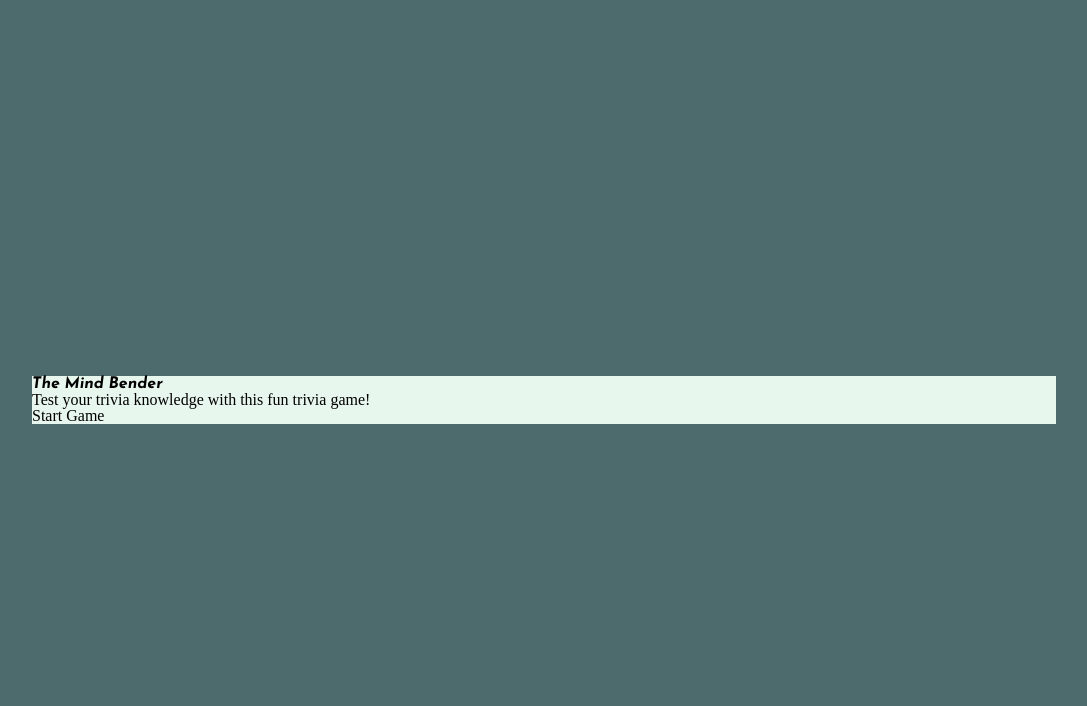
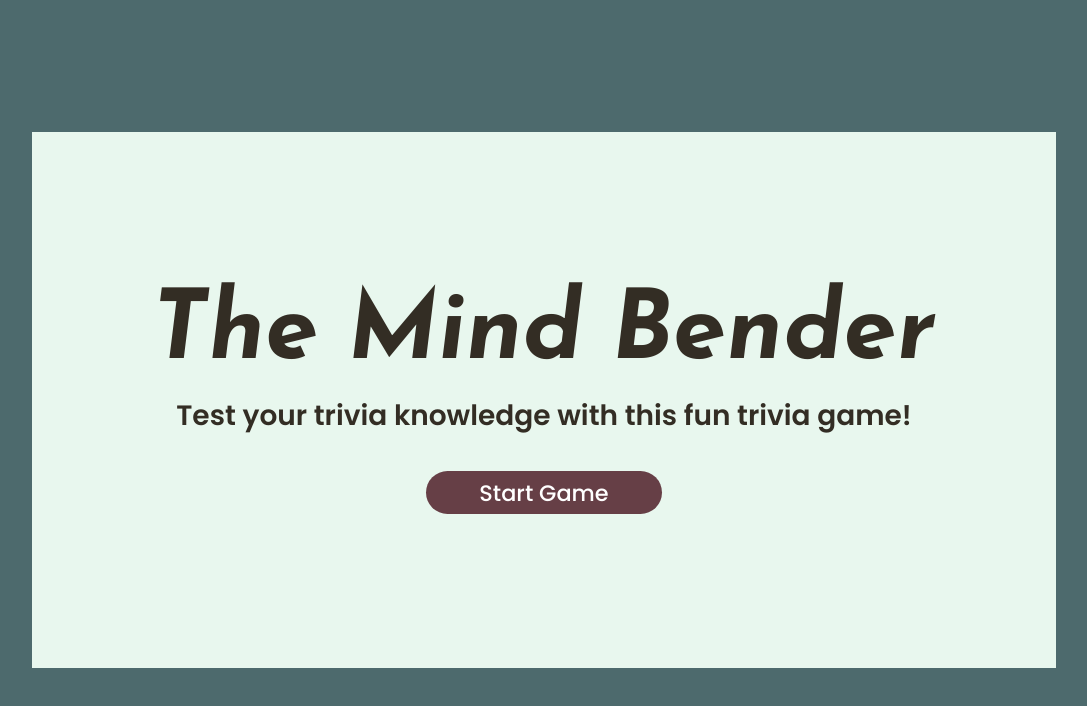
Before and after one commit to TiffanyStPierre/react-trivia-game-app, a React (Create React App) app: page / in a window 1280 px wide. Shown: the top 706 px of the page, without its empty margins (96-1183 px from the left). Built offline with nearby package versions, Linux system fonts and the light colour scheme.

Commit message:
Completed landing page

```diff
--- a/src/components/layout/LandingHeader.jsx
+++ b/src/components/layout/LandingHeader.jsx
@@ -1,9 +1,11 @@
+import {Link} from 'react-router-dom';
+
 export default function LandingHeader() {
     return (
         <div className="landing-header">
             <h1 className="landing-h1">The Mind Bender</h1>
             <p className="landing-subtitle">Test your trivia knowledge with this fun trivia game!</p>
-            <a>Start Game</a>
+            <Link to='/quiz' className="start-game">Start Game</Link>
         </div>
     )
 }
--- a/src/index.css
+++ b/src/index.css
@@ -1,4 +1,9 @@
 @import url('https://fonts.googleapis.com/css2?family=Josefin+Sans:ital,wght@1,700&family=Poppins:ital,wght@0,400;0,500;0,600;0,700;1,400&display=swap');
+
+html {
+  font-family: 'Poppins', sans-serif;
+}
+
 
 /** Landing Page **/
 
@@ -15,12 +20,42 @@
   background-color: #E8F7EE;
   width: 80%;
   margin: 0% auto;
+  text-align: center;
+  color: #332D24;
+}
+
+.landing-header {
+  padding: 15% 0;
+  display: flex;
+  flex-direction: column;
+  align-items: center;
+  justify-content: center;
+  background-color: #E8F7EE;
 }
 
 .landing-h1 {
   font-family:'Josefin Sans', sans-serif;
   font-weight: bold;
   font-style: italic;
+  font-size: 6rem;
+}
+
+.landing-subtitle {
+  font-size: 1.75rem;
+  padding: 2% 0 4% 0;
+  font-weight: 600;
+}
+
+.start-game {
+  background-color: #663F46;
+  padding: 1% 3%;
+  text-decoration: none;
+  color: #ffffff;
+  font-size: 1.4rem;
+  font-weight: 500;
+  border-radius: 35px;
+  text-align: center;
+  width: 175px;
 }
 
 /** Header Component **/
@@ -30,7 +65,6 @@
   background-color: #4D6A6D;
   color: #ffffff;
   text-align: center;
-  font-family: 'Poppins', sans-serif;
 }
 
 .header-h1 {
```
